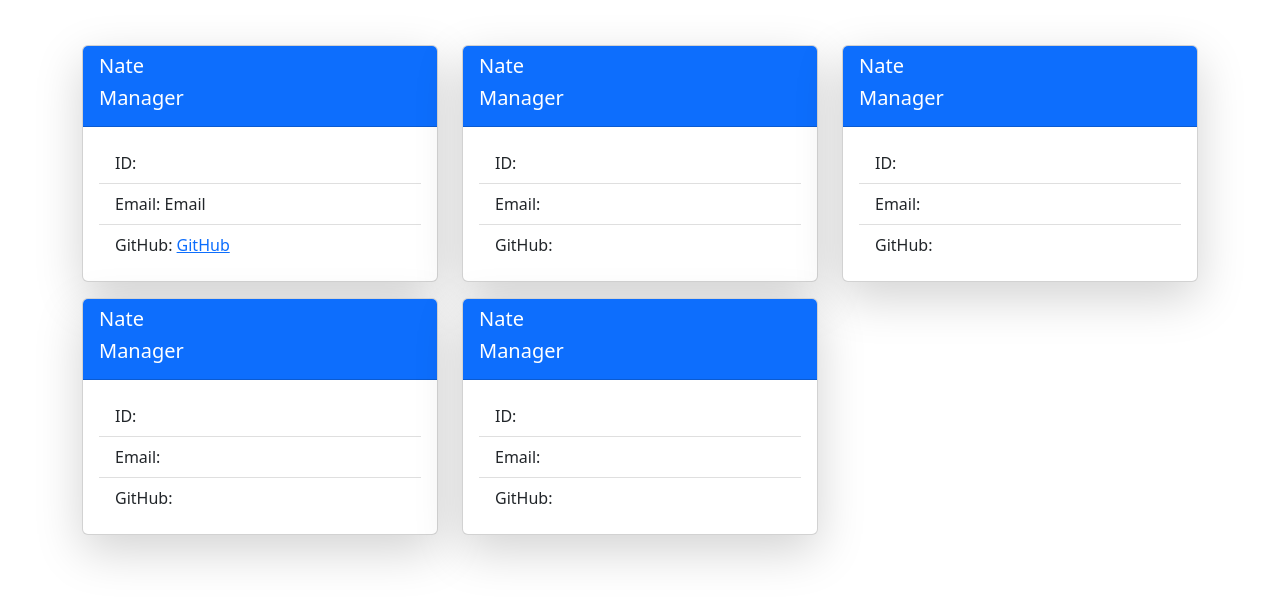
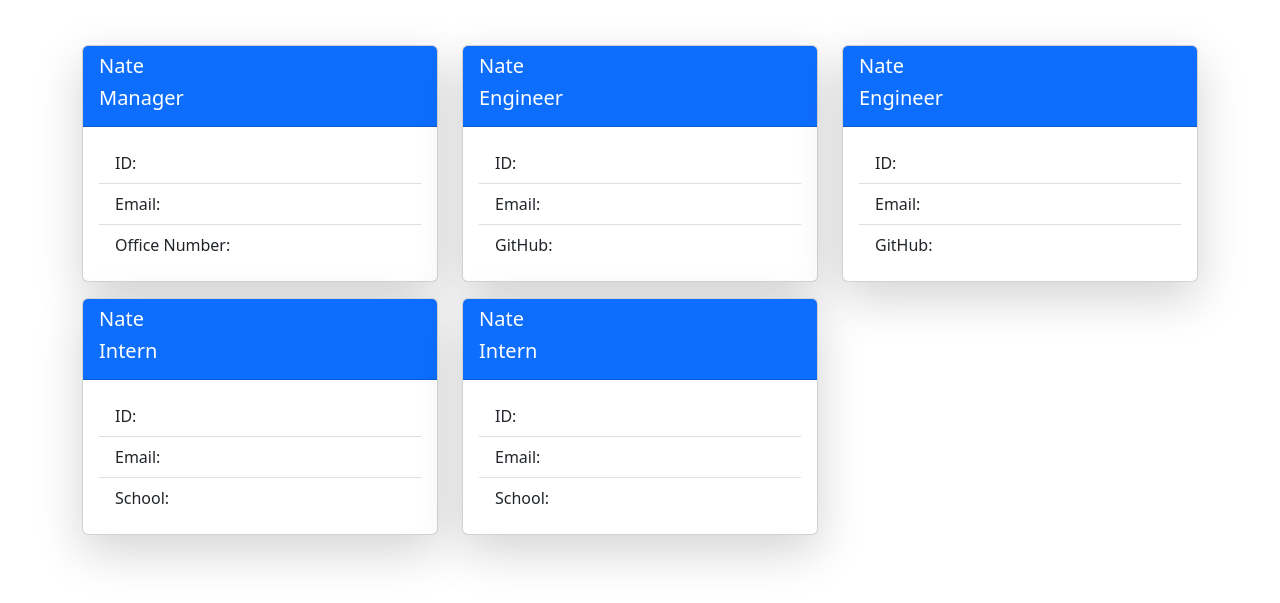
Before and after one commit to ntraugh/Office-Employees, a website: page template.html in a window 1280 px wide. Shown: the part 151-754 px from the top of the page. Drawn offline with nearby package versions, Linux system fonts and the light colour scheme.

Commit message:
all three tests are working for engineer, need to repeat the process for manager and intern now

```diff
--- a/template.html
+++ b/template.html
@@ -28,8 +28,8 @@
                     <div class="card-body">
                         <ul class="list-group list-group-flush">
                             <li class="list-group-item">ID:</li>
-                            <li class="list-group-item">Email: <a href="mailto:n.traugh@yahoo.com"></a>Email</li>
-                            <li class="list-group-item">GitHub: <a href="https://github.com/ntraugh">GitHub</a></li>
+                            <li class="list-group-item">Email: <a href="mailto:n.traugh@yahoo.com"></a></li>
+                            <li class="list-group-item">Office Number: </li>
                         </ul>
                     </div>
                 </div>
@@ -38,7 +38,7 @@
                 <div class="card mb-3 rounded shadow-lg">
                     <div class="card-header bg-primary">
                         <h5 class="text-left text-white">Nate</h5>
-                        <h5 class="text-left text-white">Manager</h5>
+                        <h5 class="text-left text-white">Engineer</h5>
                     </div>
                     <div class="card-body">
                         <ul class="list-group list-group-flush">
@@ -53,7 +53,7 @@
                 <div class="card mb-3 rounded shadow-lg">
                     <div class="card-header bg-primary">
                         <h5 class="text-left text-white">Nate</h5>
-                        <h5 class="text-left text-white">Manager</h5>
+                        <h5 class="text-left text-white">Engineer</h5>
                     </div>
                     <div class="card-body">
                         <ul class="list-group list-group-flush">
@@ -68,13 +68,13 @@
                 <div class="card mb-3 rounded shadow-lg">
                     <div class="card-header bg-primary">
                         <h5 class="text-left text-white">Nate</h5>
-                        <h5 class="text-left text-white">Manager</h5>
+                        <h5 class="text-left text-white">Intern</h5>
                     </div>
                     <div class="card-body">
                         <ul class="list-group list-group-flush">
                             <li class="list-group-item">ID:</li>
                             <li class="list-group-item">Email: <a href="mailto:n.traugh@yahoo.com"></a></li>
-                            <li class="list-group-item">GitHub: <a href="https://github.com/ntraugh"></a></li>
+                            <li class="list-group-item">School: </li>
                         </ul>
                     </div>
                 </div>
@@ -83,13 +83,13 @@
                 <div class="card mb-3 rounded shadow-lg">
                     <div class="card-header bg-primary">
                         <h5 class="text-left text-white">Nate</h5>
-                        <h5 class="text-left text-white">Manager</h5>
+                        <h5 class="text-left text-white">Intern</h5>
                     </div>
                     <div class="card-body">
                         <ul class="list-group list-group-flush">
                             <li class="list-group-item">ID:</li>
                             <li class="list-group-item">Email: <a href="mailto:n.traugh@yahoo.com"></a></li>
-                            <li class="list-group-item">GitHub: <a href="https://github.com/ntraugh"></a></li>
+                            <li class="list-group-item">School: </li>
                         </ul>
                     </div>
                 </div>
```
Also changed, not shown: tests/engineer.test.js (added, +19 -0 lines), coffee.png (added), tests/intern.test.js (added), tests/manager.test.js (added).
